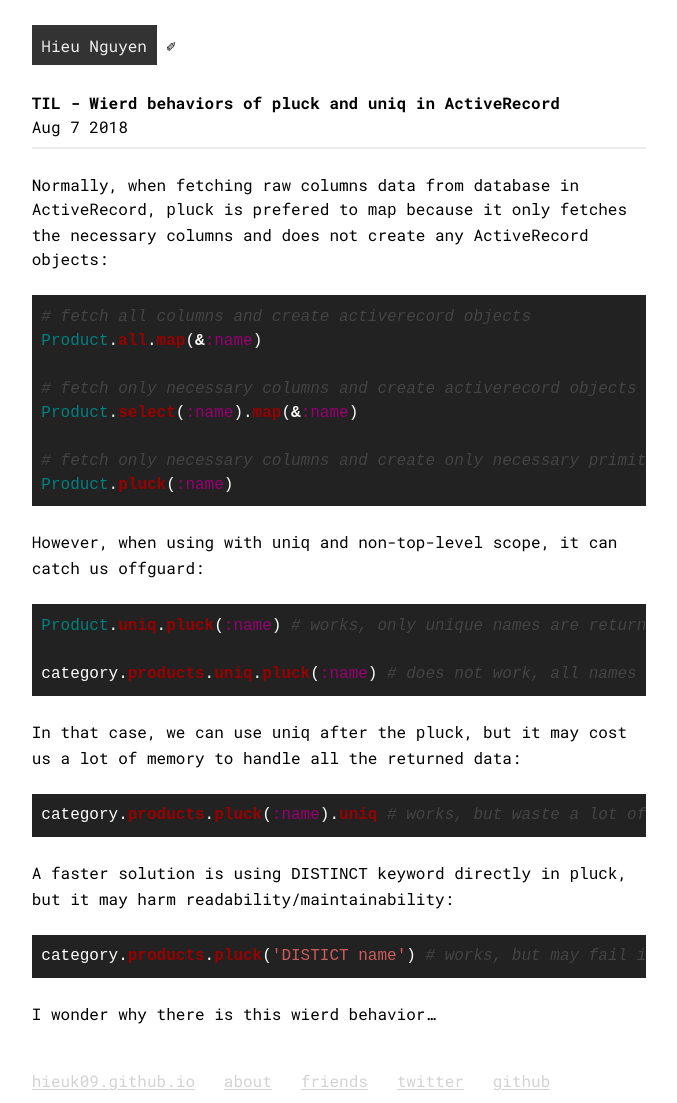
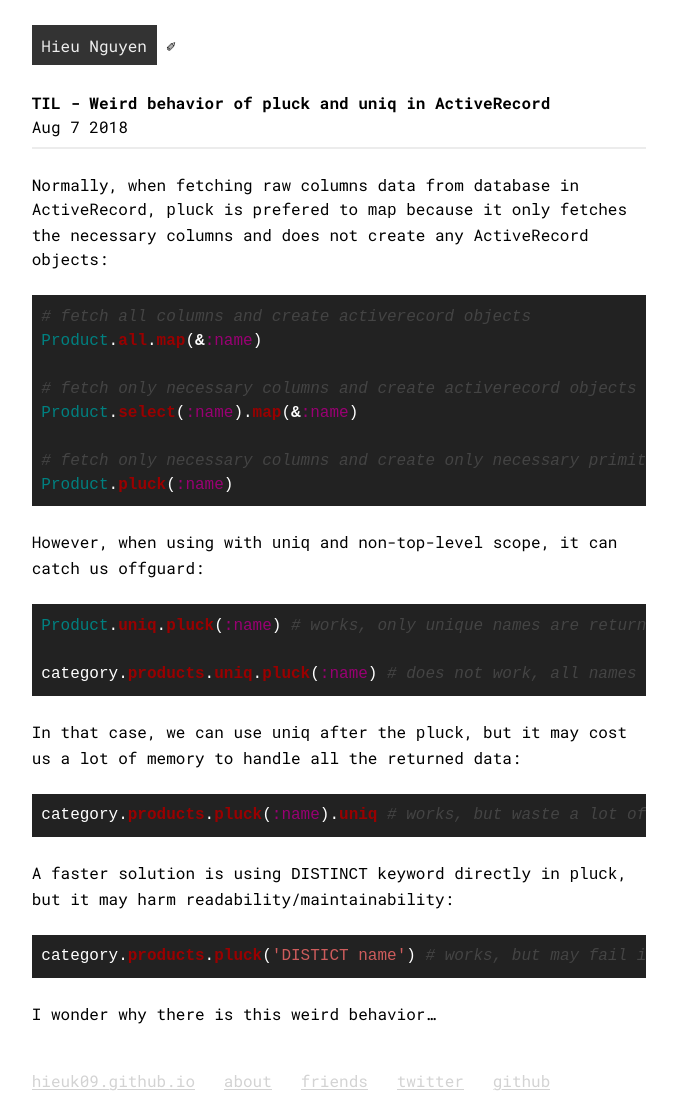
Before and after one commit to hieuk09/hieuk09.github.io, a Jekyll site: the page built from _posts/2018-08-07-pluck-and-distinct.md, in a window 1280 px wide. Shown: the whole page, without its empty margins (301-978 px from the left). Built offline with Jekyll 4.4.1, drawn with Linux system fonts in a browser that asks for light colours.

Commit message:
[ax] Fix typo

````diff
--- a/_posts/2018-08-07-pluck-and-distinct.md
+++ b/_posts/2018-08-07-pluck-and-distinct.md
@@ -1,6 +1,6 @@
 ---
 layout: post
-title: "TIL - Wierd behaviors of pluck and uniq in ActiveRecord"
+title: "TIL - Weird behavior of pluck and uniq in ActiveRecord"
 date:   2018-08-07
 categories: activerecord
 ---
@@ -42,4 +42,4 @@ harm readability/maintainability:
 category.products.pluck('DISTICT name') # works, but may fail if name is an aliased column
 ```
 
-I wonder why there is this wierd behavior...
+I wonder why there is this weird behavior...
````
